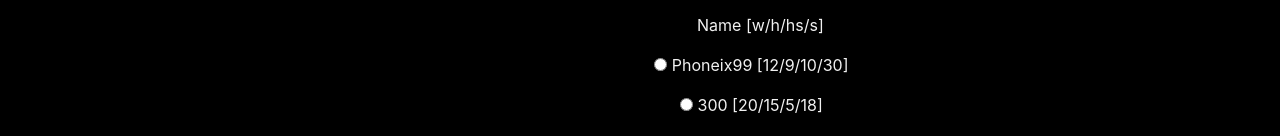
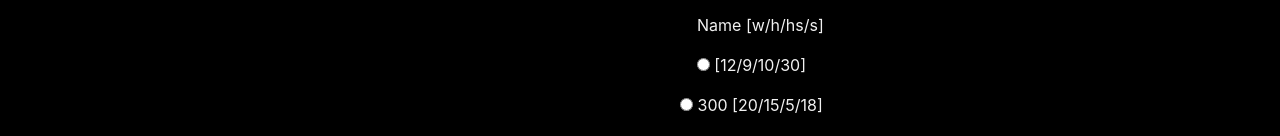
Before and after one commit to meganeta/FM_TEMP, a website built with Parcel: page advanced.html in a window 1280 px wide. Shown: the part 148-284 px from the top of the page. Built offline with nearby package versions, Linux system fonts and the light colour scheme.

Commit message:
Update advanced.html

```diff
--- a/advanced.html
+++ b/advanced.html
@@ -32,7 +32,7 @@
           <p>Resolution Settings</p>
           <p></p>
           <p>&nbsp;&nbsp;&nbsp;&nbsp;Name [w/h/hs/s]</p>
-          <p><input type="radio" name="resolution" value="1" id="1" /> Phoneix99 [12/9/10/30]</p>
+          <p><input type="radio" name="resolution" value="1" id="1" /> [12/9/10/30]</p>
           <p><input type="radio" name="resolution" value="2" id="2" /> 300 [20/15/5/18]</p>
           <p><input type="radio" name="resolution" value="3" id="3" checked /> 1200 [40/30/3/10]</p>
           <p><input type="radio" name="resolution" value="4" id="4" /> Custom</p>
```
